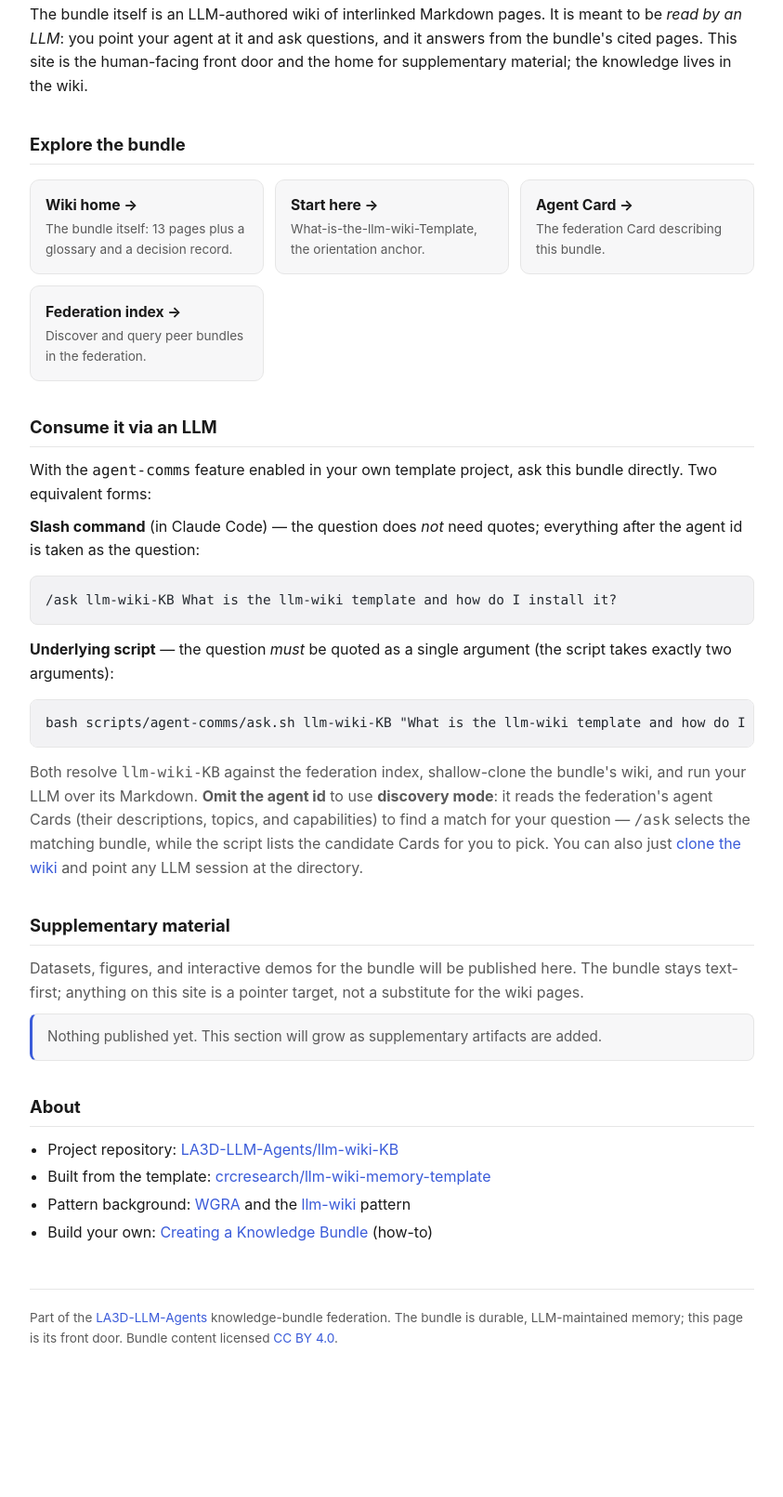
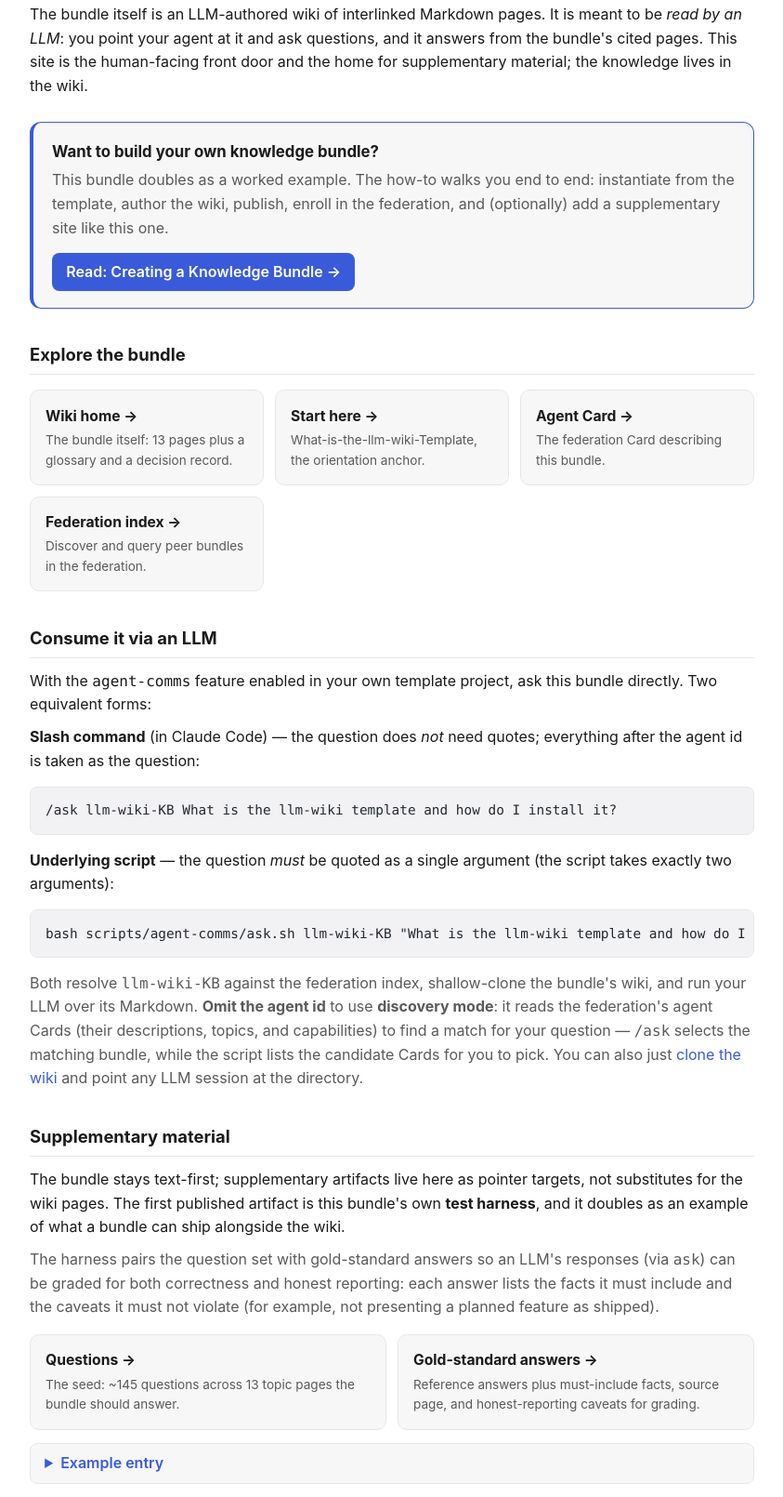
Before and after one commit to LA3D-LLM-Agents/llm-wiki-KB, a plain HTML site: page docs/index.html in a window 1280 px wide. Shown: the part 250-1860 px from the top of the page at 93% size, without its empty margins (218-1061 px from the left). Before the commit the page ends 1765 px from the top, so only its background shows below. Drawn offline with Linux system fonts and the light colour scheme.

Commit message:
Pages: publish test harness (questions + gold answers) as example supplementary material; add how-to CTA box
Co-Authored-By: Claude Opus 4.8 (1M context) <noreply@anthropic.com>

```diff
--- a/docs/index.html
+++ b/docs/index.html
@@ -48,6 +48,17 @@
   code{font-family:ui-monospace,SFMono-Regular,Menlo,Consolas,monospace}
   .note{background:var(--card); border:1px solid var(--line); border-left:3px solid var(--accent);
     border-radius:8px; padding:.75rem 1rem; color:var(--muted); font-size:.95rem}
+  .cta{background:var(--card); border:1px solid var(--accent); border-left:4px solid var(--accent);
+    border-radius:12px; padding:1.1rem 1.25rem; margin:1.6rem 0}
+  .cta b{font-size:1.05rem}
+  .cta p{margin:.3rem 0 .85rem; color:var(--muted)}
+  .btn{display:inline-block; background:var(--accent); color:#fff; padding:.5rem .95rem;
+    border-radius:8px; font-weight:600}
+  .btn:hover{text-decoration:none; filter:brightness(1.08)}
+  details{margin-top:.9rem; background:var(--card); border:1px solid var(--line);
+    border-radius:8px; padding:.5rem .95rem}
+  summary{cursor:pointer; color:var(--accent); font-weight:600}
+  details pre{margin:.6rem 0 .2rem}
   footer{margin-top:3rem; padding-top:1.25rem; border-top:1px solid var(--line);
     color:var(--muted); font-size:.85rem}
   ul{margin:.5rem 0; padding-left:1.2rem}
@@ -63,6 +74,12 @@
   </header>
 
   <p>The bundle itself is an LLM-authored wiki of interlinked Markdown pages. It is meant to be <em>read by an LLM</em>: you point your agent at it and ask questions, and it answers from the bundle's cited pages. This site is the human-facing front door and the home for supplementary material; the knowledge lives in the wiki.</p>
+
+  <div class="cta">
+    <b>Want to build your own knowledge bundle?</b>
+    <p>This bundle doubles as a worked example. The how-to walks you end to end: instantiate from the template, author the wiki, publish, enroll in the federation, and (optionally) add a supplementary site like this one.</p>
+    <a class="btn" href="https://github.com/LA3D-LLM-Agents/llm-wiki-KB/wiki/Creating-a-Knowledge-Bundle">Read: Creating a Knowledge Bundle &rarr;</a>
+  </div>
 
   <h2>Explore the bundle</h2>
   <div class="grid">
@@ -89,8 +106,27 @@
   <p class="muted">Both resolve <code>llm-wiki-KB</code> against the federation index, shallow-clone the bundle's wiki, and run your LLM over its Markdown. <b>Omit the agent id</b> to use <b>discovery mode</b>: it reads the federation's agent Cards (their descriptions, topics, and capabilities) to find a match for your question &mdash; <code>/ask</code> selects the matching bundle, while the script lists the candidate Cards for you to pick. You can also just <a href="https://github.com/LA3D-LLM-Agents/llm-wiki-KB.wiki.git">clone the wiki</a> and point any LLM session at the directory.</p>
 
   <h2>Supplementary material</h2>
-  <p class="muted">Datasets, figures, and interactive demos for the bundle will be published here. The bundle stays text-first; anything on this site is a pointer target, not a substitute for the wiki pages.</p>
-  <div class="note">Nothing published yet. This section will grow as supplementary artifacts are added.</div>
+  <p>The bundle stays text-first; supplementary artifacts live here as pointer targets, not substitutes for the wiki pages. The first published artifact is this bundle's own <b>test harness</b>, and it doubles as an example of what a bundle can ship alongside the wiki.</p>
+  <p class="muted">The harness pairs the question set with gold-standard answers so an LLM's responses (via <code>ask</code>) can be graded for both correctness and honest reporting: each answer lists the facts it must include and the caveats it must not violate (for example, not presenting a planned feature as shipped).</p>
+  <div class="grid">
+    <a class="card" href="https://github.com/LA3D-LLM-Agents/llm-wiki-KB/blob/main/docs/llm-wiki-template-bundle-seeds.md">
+      <b>Questions &rarr;</b><span>The seed: ~145 questions across 13 topic pages the bundle should answer.</span>
+    </a>
+    <a class="card" href="https://github.com/LA3D-LLM-Agents/llm-wiki-KB/blob/main/docs/llm-wiki-template-bundle-gold-answers.md">
+      <b>Gold-standard answers &rarr;</b><span>Reference answers plus must-include facts, source page, and honest-reporting caveats for grading.</span>
+    </a>
+  </div>
+  <details>
+    <summary>Example entry</summary>
+    <pre>Q: What does instantiate.sh do?
+Answer: Substitutes placeholders, initializes the wiki sub-repo,
+        configures the agent overlay, then self-deletes.
+Must include: placeholder substitution; wiki sub-repo init;
+        overlay config; self-deletes
+Source: Installation-and-Setup
+Caveat (must not violate): it is absent from an instantiated
+        repo because it self-deleted after a successful run</pre>
+  </details>
 
   <h2>About</h2>
   <ul>
```
